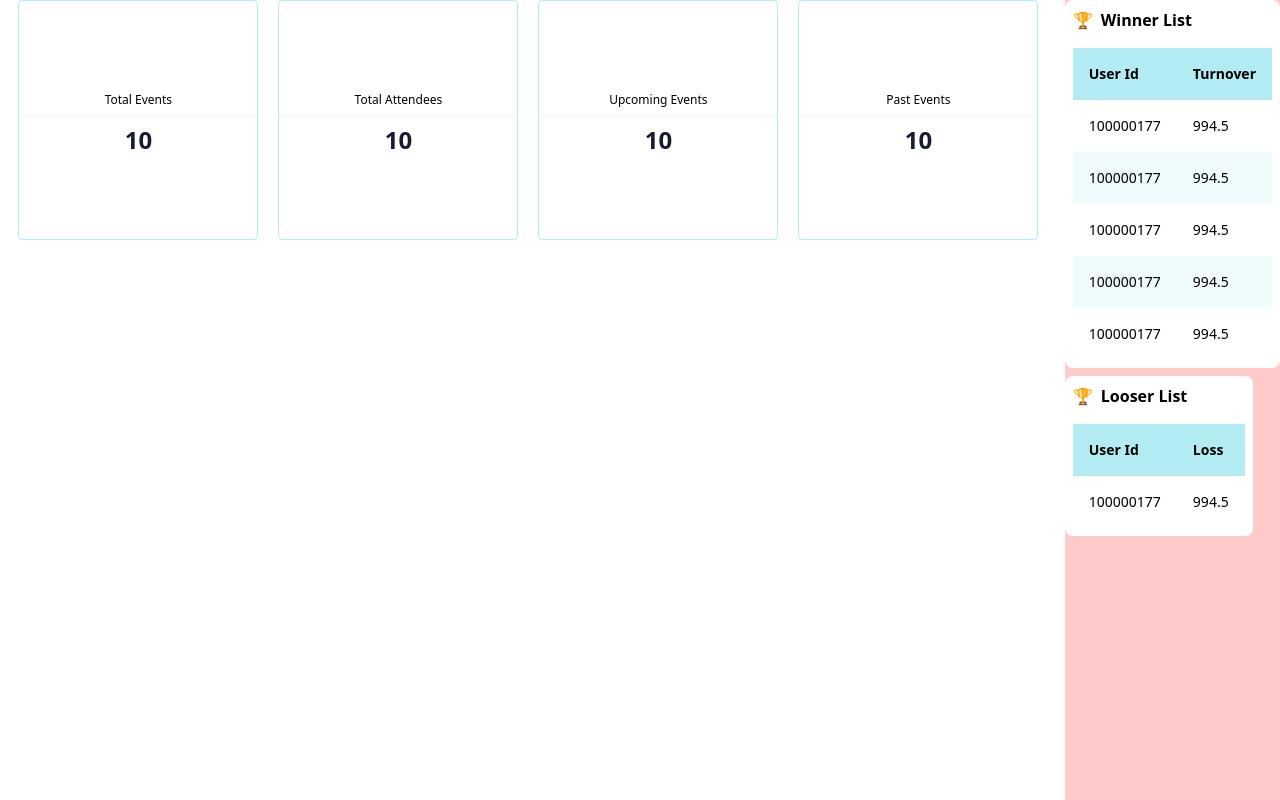
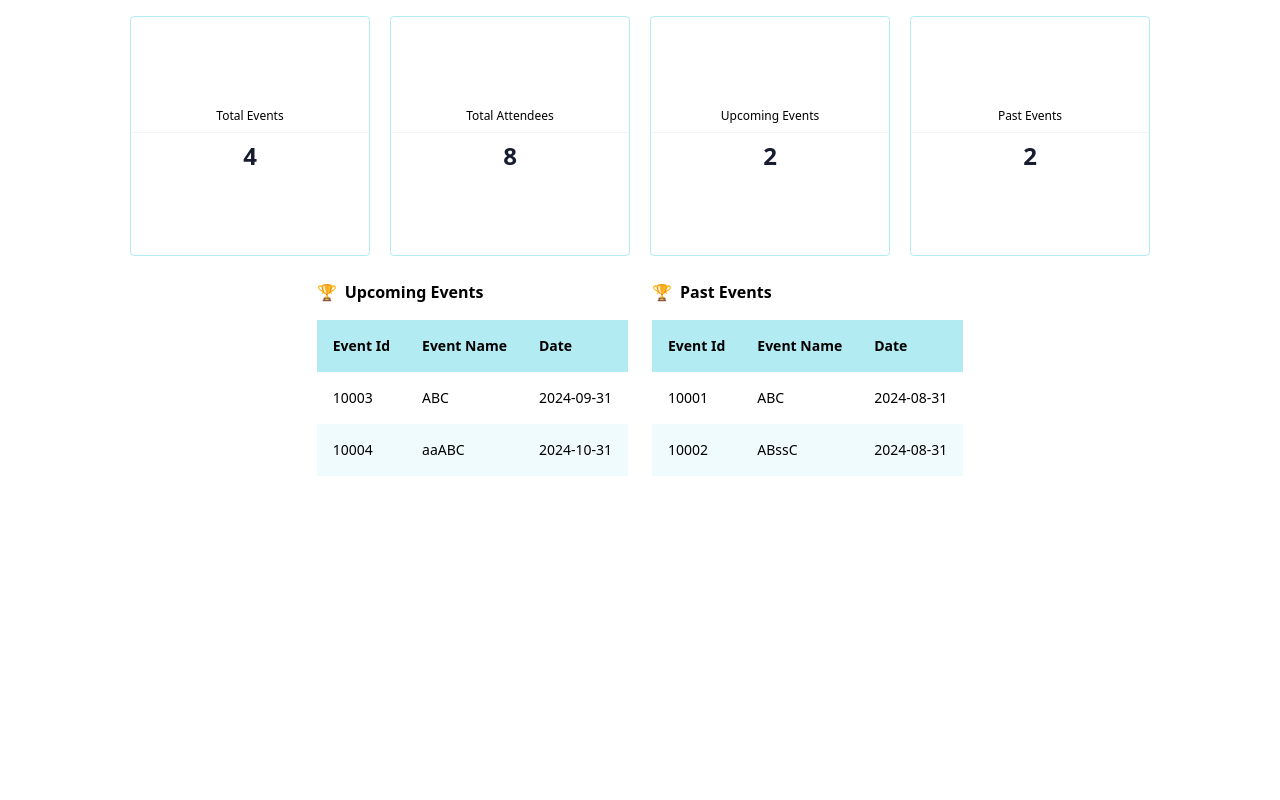
Before and after one commit to mohammedsaif001/kodnest-interview, a Next.js app: page /dashboard in a window 1280 px wide. Built offline with nearby package versions, Linux system fonts and the light colour scheme.

Commit message:
Adding Dashboard Stats Slice

```diff
--- a/src/app/dashboard/page.tsx
+++ b/src/app/dashboard/page.tsx
@@ -1,97 +1,6 @@
-import SideTable from "@/components/dashboard/SideTable";
-import {
-  HIGHEST_TURNOVER_SPORTS,
-  MOST_PROFITABLE_SPORTS,
-} from "@/constants/tableHeaders";
-const winnerData = [
-  {
-    userId: "100000177",
-    totalPnl: "994.5",
-  },
-  {
-    userId: "100000177",
-    totalPnl: "994.5",
-  },
-  {
-    userId: "100000177",
-    totalPnl: "994.5",
-  },
-  {
-    userId: "100000177",
-    totalPnl: "994.5",
-  },
-  {
-    userId: "100000177",
-    totalPnl: "994.5",
-  },
-];
+import DashboardClientPage from "@/components/dashboard/DashboardClientPage";
 
-const looserData = [
-  {
-    userId: "100000177",
-    totalPnl: "994.5",
-  },
-];
-
-const eventStats = [
-  {
-    name: "Total Events",
-    value: 10,
-  },
-  {
-    name: "Total Attendees",
-    value: 10,
-  },
-  {
-    name: "Upcoming Events",
-    value: 10,
-  },
-  {
-    name: "Past Events",
-    value: 10,
-  },
-];
-const DashboardPage = () => {
-  return (
-    <div>
-      <div className="flex  w-full h-full justify-between gap-2 ">
-        <div className="flex flex-wrap gap-5 h-[100vh] w-full  justify-center overflow-y-scroll ">
-          {eventStats?.map((item) => {
-            return (
-              <div
-                key={item?.name}
-                className="border border-table-header-color rounded-[0.25rem] h-full lg:h-60 w-52 lg:w-60 flex flex-col justify-center items-center "
-                width={250}
-                height={250}
-                minConstraints={[250, 250]}
-                maxConstraints={[500, 500]}
-              >
-                <span className="text-xs font-normal mt-2">{item?.name}</span>
-                <div className="w-full h-[0.75px] bg-[#F5F5F5] my-2"></div>
-                <span className="text-2xl font-bold text-text-color-dark">
-                  {item?.value}
-                </span>
-              </div>
-            );
-          })}
-        </div>
-
-        <div className="flex flex-col  gap-2  bg-red-200">
-          <SideTable
-            title="Winner List"
-            header={HIGHEST_TURNOVER_SPORTS}
-            data={winnerData}
-            type="HIGHTEST_TURNOVER_SPORTS"
-          />
-          <SideTable
-            header={MOST_PROFITABLE_SPORTS}
-            title="Looser List"
-            data={looserData}
-            type="MOST_PROFITABLE_SPORTS"
-          />
-        </div>
-      </div>
-    </div>
-  );
+const DashboardServerPage = () => {
+  return <DashboardClientPage />;
 };
-export default DashboardPage;
+export default DashboardServerPage;
--- a/src/app/globals.css
+++ b/src/app/globals.css
@@ -9,4 +9,23 @@
   margin: 0;
   padding: 0;
   box-sizing: border-box;
+
+  ::-webkit-scrollbar {
+    display: none;
+  }
+
+  /* Track */
+  ::-webkit-scrollbar-track {
+    background: #f1f1f1;
+  }
+
+  /* Handle */
+  ::-webkit-scrollbar-thumb {
+    background: rgb(192, 192, 192);
+  }
+
+  /* Handle on hover */
+  ::-webkit-scrollbar-thumb:hover {
+    background: #555;
+  }
 }
--- /dev/null
+++ b/src/components/dashboard/DashboardClientPage.tsx
@@ -0,0 +1,121 @@
+"use client";
+import SideTable from "@/components/dashboard/SideTable";
+import { useSelector } from "@/config/redux/store";
+import { UPCOMING_PAST_EVENTS_HEADER } from "@/constants/tableHeaders";
+
+const winnerData = [
+  {
+    userId: "100000177",
+    totalPnl: "994.5",
+  },
+  {
+    userId: "100000177",
+    totalPnl: "994.5",
+  },
+  {
+    userId: "100000177",
+    totalPnl: "994.5",
+  },
+  {
+    userId: "100000177",
+    totalPnl: "994.5",
+  },
+  {
+    userId: "100000177",
+    totalPnl: "994.5",
+  },
+];
+
+const looserData = [
+  {
+    userId: "100000177",
+    totalPnl: "994.5",
+  },
+];
+
+const DashboardClientPage = () => {
+  const dashboardStats = useSelector((store) => store.dashboardStats);
+  const { pastEvents, totalAttendees, upcomingEvents, totalEvents } =
+    dashboardStats;
+
+  //   const [eventStats, setEventStats] = useState([
+  //     {
+  //       name: "Total Events",
+  //       value: totalEvents,
+  //     },
+  //     {
+  //       name: "Total Attendees",
+  //       value: totalAttendees,
+  //     },
+  //     {
+  //       name: "Upcoming Events",
+  //       value: upcomingEvents.length,
+  //     },
+  //     {
+  //       name: "Past Events",
+  //       value: pastEvents.length,
+  //     },
+  //   ]);
+
+  const eventStats = [
+    {
+      name: "Total Events",
+      value: totalEvents,
+    },
+    {
+      name: "Total Attendees",
+      value: totalAttendees,
+    },
+    {
+      name: "Upcoming Events",
+      value: upcomingEvents.length,
+    },
+    {
+      name: "Past Events",
+      value: pastEvents.length,
+    },
+  ];
+
+  return (
+    <div className="p-4">
+      <div className="flex flex-col  w-full justify-between gap-4">
+        <div className="flex flex-wrap gap-5  w-full  justify-center overflow-y-scroll ">
+          {eventStats?.map((item) => {
+            return (
+              <div
+                key={item?.name}
+                className="border border-table-header-color rounded-[0.25rem] h-full lg:h-60 w-52 lg:w-60 flex flex-col justify-center items-center "
+                width={250}
+                height={250}
+                minConstraints={[250, 250]}
+                maxConstraints={[500, 500]}
+              >
+                <span className="text-xs font-normal mt-2">{item?.name}</span>
+                <div className="w-full h-[0.75px] bg-[#F5F5F5] my-2"></div>
+                <span className="text-2xl font-bold text-text-color-dark">
+                  {item?.value}
+                </span>
+              </div>
+            );
+          })}
+        </div>
+
+        <div className="flex flex-col md:flex-row justify-center items-center w-full  gap-2  ">
+          <SideTable
+            title="Upcoming Events"
+            header={UPCOMING_PAST_EVENTS_HEADER}
+            data={upcomingEvents}
+            type="HIGHTEST_TURNOVER_SPORTS"
+          />
+          <SideTable
+            header={UPCOMING_PAST_EVENTS_HEADER}
+            title="Past Events"
+            data={pastEvents}
+            type="MOST_PROFITABLE_SPORTS"
+          />
+        </div>
+      </div>
+    </div>
+  );
+};
+export default DashboardClientPage;
--- a/src/config/redux/slices/counterSlice.ts
+++ b/src/config/redux/slices/counterSlice.ts
@@ -6,7 +6,7 @@ const initialState = {
 };
 
 const counterSlice = createSlice({
-  name: "pagination",
+  name: "counter",
   initialState,
   reducers: {
     increment: (state) => {
--- /dev/null
+++ b/src/config/redux/slices/dashboardStatsSlice.ts
@@ -0,0 +1,60 @@
+// dashboardSlice.js
+import { eventsData } from "@/constants/events";
+import { createSlice } from "@reduxjs/toolkit";
+
+// Function to get total number of events
+export const getTotalEvents = () => {
+  return eventsData.length;
+};
+
+// Function to get total number of attendees
+export const getTotalAttendees = () => {
+  return eventsData.reduce((total, event) => total + event.attendees.length, 0);
+};
+
+// Function to get upcoming events
+export const getUpcomingEvents = () => {
+  const today = new Date();
+  return eventsData.filter((event) => new Date(event.eventDate) > today);
+};
+
+// Function to get past events
+export const getPastEvents = () => {
+  const today = new Date();
+  return eventsData.filter((event) => new Date(event.eventDate) <= today);
+};
+
+const initialState = {
+  totalEvents: getTotalEvents(),
+  totalAttendees: getTotalAttendees(),
+  upcomingEvents: getUpcomingEvents(),
+
+  pastEvents: getPastEvents(),
+};
+
+const dashboardStatsSlice = createSlice({
+  name: "dashboardStats",
+  initialState,
+  reducers: {
+    incrementTotalEvents: (state) => {
+      state.totalEvents++;
+    },
+    incrementTotalAttendees: (state) => {
+      state.totalAttendees++;
+    },
+    pushUpcomingEvents: (state, action) => {
+      state.upcomingEvents.unshift(action.payload);
+    },
+    pushPastEvents: (state, action) => {
+      state.pastEvents.unshift(action.payload);
+    },
+  },
+});
+
+export const {
+  incrementTotalEvents,
+  incrementTotalAttendees,
+  pushUpcomingEvents,
+  pushPastEvents,
+} = dashboardStatsSlice.actions;
+export default dashboardStatsSlice.reducer;
--- a/src/config/redux/slices/eventSlice.ts
+++ b/src/config/redux/slices/eventSlice.ts
@@ -5,7 +5,7 @@ import { createSlice, Draft, PayloadAction } from "@reduxjs/toolkit";
 const initialState = eventsData;
 
 const eventsSlice = createSlice({
-  name: "pagination",
+  name: "events",
   initialState,
   reducers: {
     editEventData(
--- a/src/config/redux/store.ts
+++ b/src/config/redux/store.ts
@@ -7,12 +7,14 @@ import { combineReducers, configureStore } from "@reduxjs/toolkit";
 import counterSlice from "./slices/counterSlice";
 import eventSlice from "./slices/eventSlice";
 import paginationSlice from "./slices/paginationSlice";
+import dashboardStatsSlice from "./slices/dashboardStatsSlice";
 
 // Combining Reducers
 const rootReducer = combineReducers({
   counter: counterSlice,
   events: eventSlice,
   pagination: paginationSlice,
+  dashboardStats: dashboardStatsSlice,
 });
 
 export const store = configureStore({
--- a/src/constants/events/index.ts
+++ b/src/constants/events/index.ts
@@ -6,7 +6,6 @@ export const eventsData = [
     eventName: "ABC",
     eventDate: "2024-08-31",
     eventLocation: "Bangalore",
-    noOfAttendees: 10,
     eventDescription: "smdbais jsjasd khskdjasas ksjosasda",
     attendees,
   },
@@ -15,25 +14,22 @@ export const eventsData = [
     eventName: "ABssC",
     eventDate: "2024-08-31",
     eventLocation: "Bangalore",
-    noOfAttendees: 10,
     eventDescription: "smdbais jsjasd khskdjasas ksjosasda",
     attendees,
   },
   {
     eventId: 10003,
     eventName: "ABC",
-    eventDate: "2024-08-31",
+    eventDate: "2024-09-31",
     eventLocation: "Bangalore",
-    noOfAttendees: 10,
     eventDescription: "smdbais jsjasd khskdjasas ksjosasda",
     attendees,
   },
   {
     eventId: 10004,
     eventName: "aaABC",
-    eventDate: "2024-08-31",
+    eventDate: "2024-10-31",
     eventLocation: "Bangalore",
-    noOfAttendees: 10,
     eventDescription: "smdbais jsjasd khskdjasas ksjosasda",
     attendees,
   },
--- a/src/constants/tableHeaders.ts
+++ b/src/constants/tableHeaders.ts
@@ -1,12 +1,17 @@
-export const HIGHEST_TURNOVER_SPORTS = [
+export const UPCOMING_PAST_EVENTS_HEADER = [
   {
-    name: "user Id",
-    key: "userId",
+    name: "Event Id",
+    key: "eventId",
+  },
+
+  {
+    name: "Event Name",
+    key: "eventName",
+    type: "AMOUNT",
   },
   {
-    name: "Turnover",
-    key: "totalPnl",
-    type: "AMOUNT",
+    name: "Date",
+    key: "eventDate",
   },
 ];
 
```
